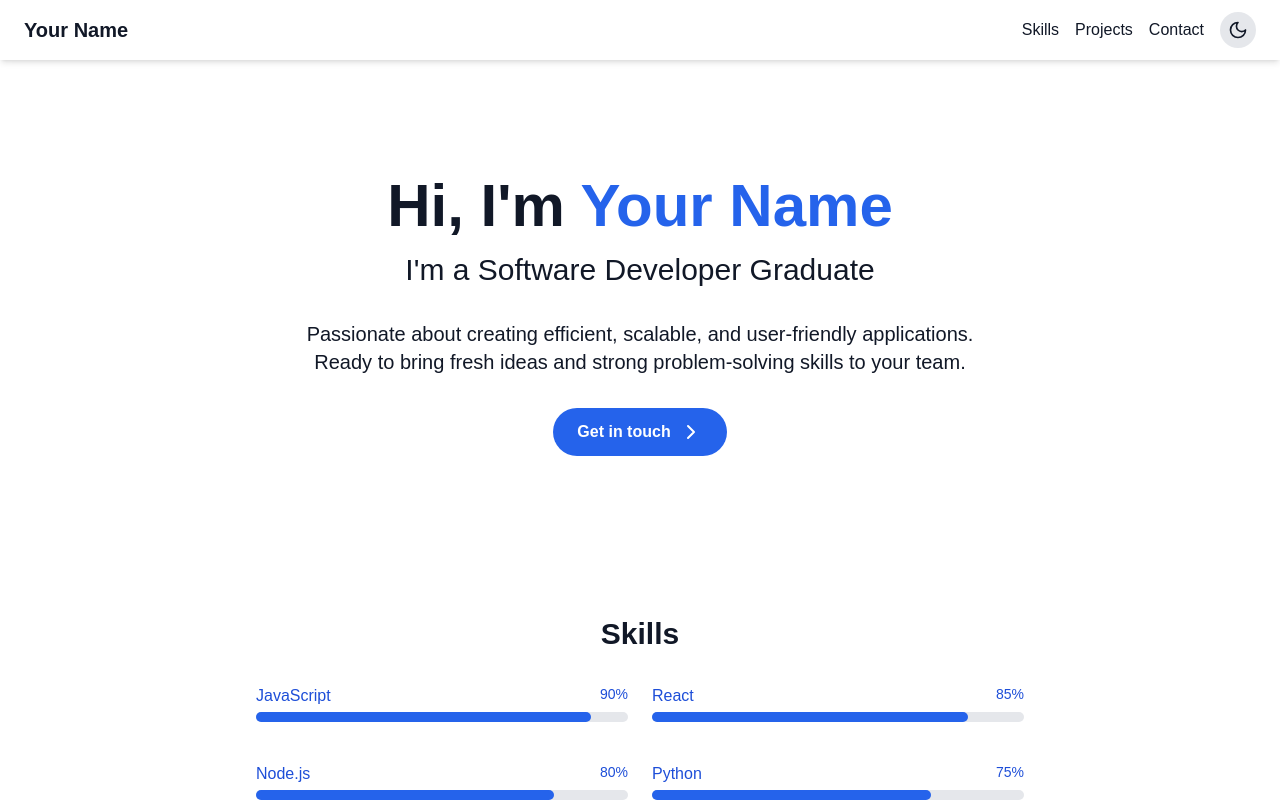
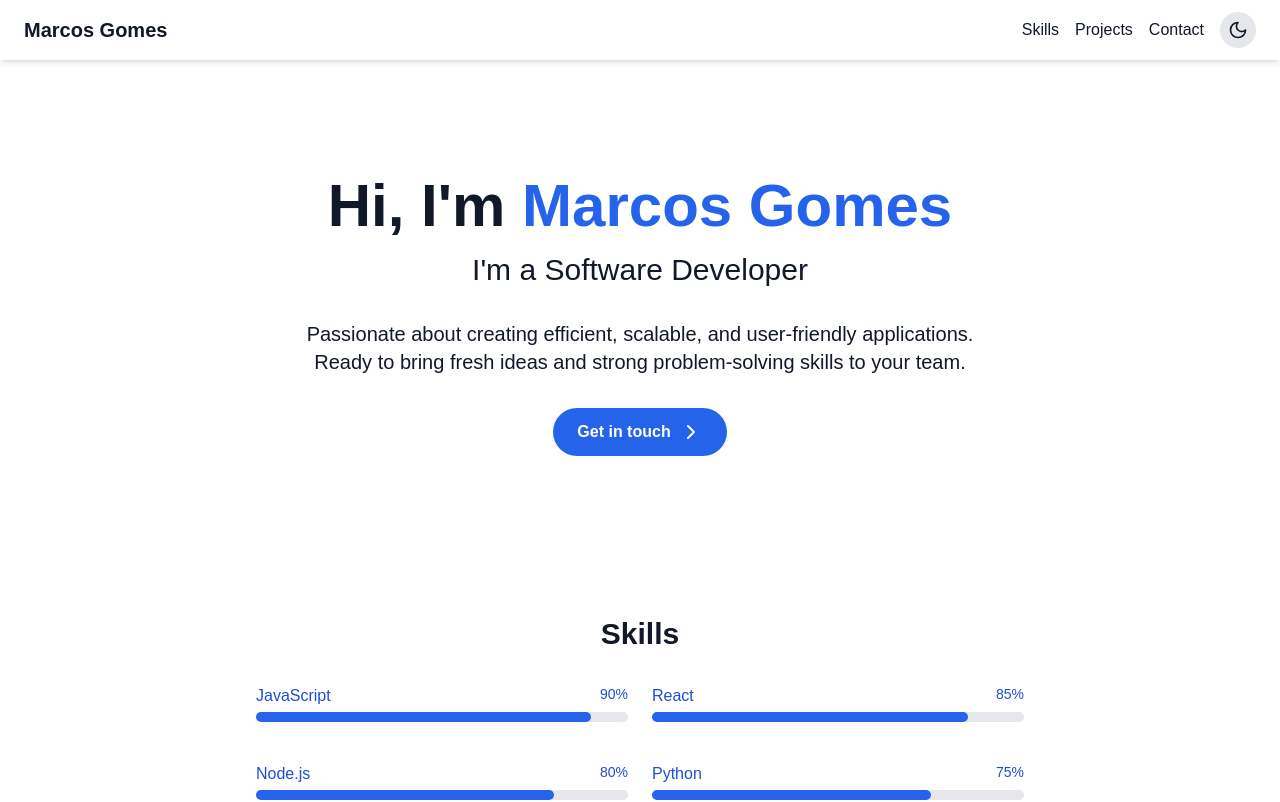
Before and after one commit to marcosogg/gomarcos-dev, a Next.js app: page / in a window 1280 px wide. Shown: the top 802 px of the page. Built offline with nearby package versions, Linux system fonts and the light colour scheme.

Commit message:
eslint disable

```diff
--- a/app/layout.tsx
+++ b/app/layout.tsx
@@ -1,3 +1,4 @@
+/* eslint-disable */
 import type { Metadata } from "next";
 import localFont from "next/font/local";
 import "./globals.css";
--- a/app/page.tsx
+++ b/app/page.tsx
@@ -1,3 +1,5 @@
+/* eslint-disable */
+
 'use client';
 
 import { useState, useEffect } from 'react';
@@ -116,7 +118,7 @@ export default function Home() {
       <div className="bg-white dark:bg-gray-900 text-gray-900 dark:text-white transition-colors duration-300">
         <header className="fixed w-full bg-white dark:bg-gray-900 shadow-md z-10">
           <nav className="container mx-auto px-6 py-3 flex justify-between items-center">
-            <a href="#" className="text-xl font-bold">Your Name</a>
+            <a href="#" className="text-xl font-bold">Marcos Gomes</a>
             <div className="flex items-center space-x-4">
               <a href="#skills" className="hidden md:inline-block hover:text-blue-600 transition-colors">Skills</a>
               <a href="#projects" className="hidden md:inline-block hover:text-blue-600 transition-colors">Projects</a>
@@ -141,10 +143,10 @@ export default function Home() {
               className="text-center"
             >
               <h1 className="text-4xl md:text-6xl font-bold mb-4">
-                Hi, I&apos;m <span className="text-blue-600">Your Name</span>
+                Hi, I&apos;m <span className="text-blue-600">Marcos Gomes</span>
               </h1>
               <h2 className="text-2xl md:text-3xl mb-8">
-                I&apos;m a <TypeWriter text="Software Developer Graduate" delay={100} />
+                I&apos;m a <TypeWriter text="Software Developer" delay={100} />
               </h2>
               <p className="text-xl mb-8 max-w-2xl mx-auto">
                 Passionate about creating efficient, scalable, and user-friendly applications.
```
